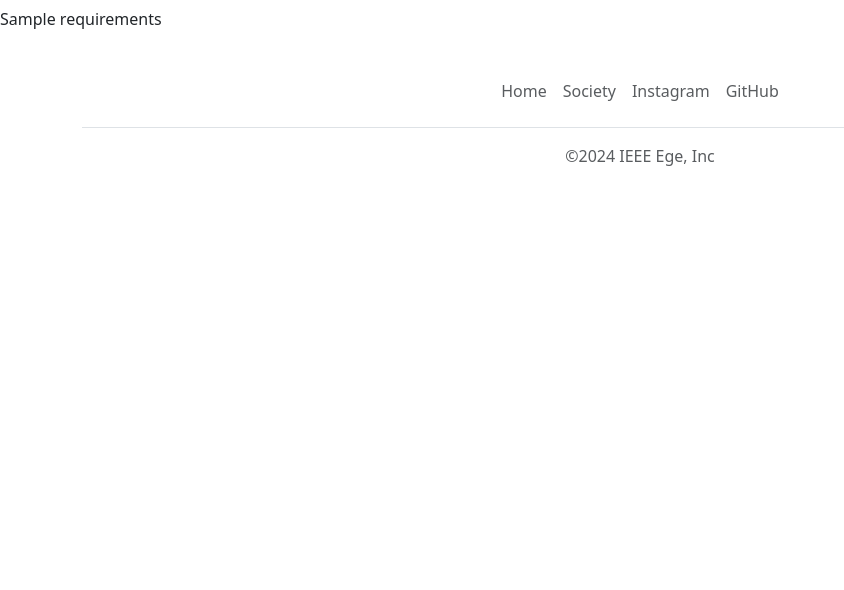
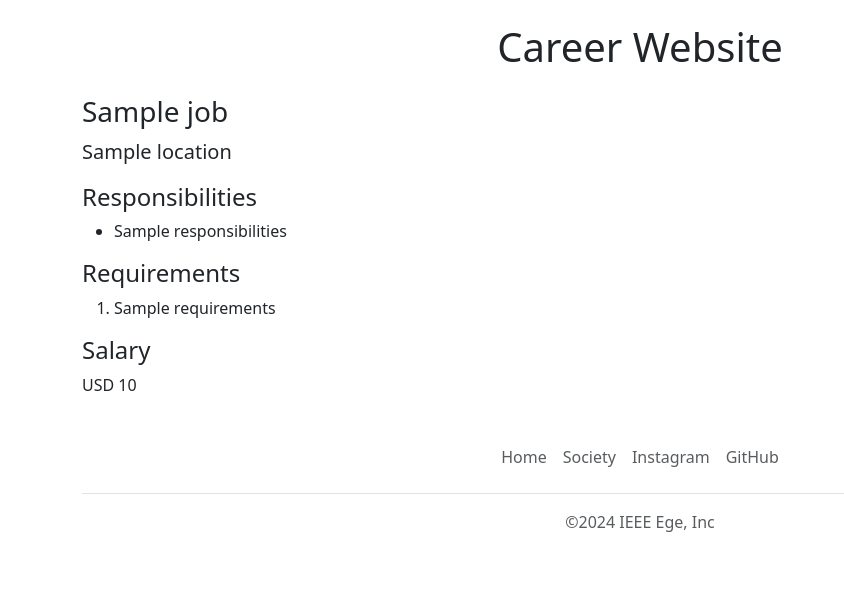
Before and after one commit to huseyinkaplann/Flask-trial-app, a Flask app: template templates/jobpage.html in a window 1280 px wide. Shown: the part 432-1022 px from the top of the page, without its empty margins (0-844 px from the left). Before the commit the page ends 598 px from the top, so only its background shows below. Run offline with Flask 3, Linux system fonts and the light colour scheme; the template is opened without the code that fills it: most values are stand-ins (such as "Sample title", 1, 10 or a date in 2020).

Commit message:
changed job pages

```diff
--- a/templates/jobpage.html
+++ b/templates/jobpage.html
@@ -5,21 +5,37 @@
     <meta charset="utf-8">
     <meta name="viewport" content="width=device-width, initial-scale=1"">
     <link href="https://cdn.jsdelivr.net/npm/bootstrap@5.3.2/dist/css/bootstrap.min.css" rel="stylesheet" integrity="sha384-T3c6CoIi6uLrA9TneNEoa7RxnatzjcDSCmG1MXxSR1GAsXEV/Dwwykc2MPK8M2HN" crossorigin="anonymous">
+    <style>
+      #banner {
+        height: 360px;
+        width: 100%;
+        margin-bottom: 16px;
+      }
+    </style>
   </head>
 
   <body>
     {% include 'nav.html' %}
-
-    <h3>Title</h3>
-    <p>{{job.title}}</p>
-    <h3>Location</h3>
-    <p>{{job.location}}</p>
-    <h3>Salary</h3>
-    <p>{{job.currency}} {{job.salary}}</p>
-    <h3>Responsibilities</h3>
-    <p>{{job.responsibilities}}</p>
-    <h3>Requirements</h3>
-    <p>{{job.requirements}}</p>
+    <img class="img-fluid" id="banner" src="banner.jpg" height="320">
+    <div class="container">
+      <h1 class="text-center mt-2 mb-4"">Career Website</h1>
+      <h3 class="mb-2">{{job.title}}</h3>
+      <p class="lead mt-0">{{job.location}}</p>
+      <h4>Responsibilities</h4>
+      <ul>
+        {% for line in job.responsibilities.split("\n") %}
+        <li>{{line}}</li>
+        {% endfor %}
+      </ul>
+      <h4>Requirements</h4>
+      <ol>
+        {% for line in job.requirements.split("\n") %}
+        <li>{{line}}</li>
+        {% endfor %}
+      </ol>
+      <h4>Salary</h4>
+      <p>{{job.currency}} {{job.salary}}</p>
+    </div>
 
     {% include 'footer.html' %}
   </body>
--- a/templates/nav.html
+++ b/templates/nav.html
@@ -1,6 +1,6 @@
 <nav class="navbar bg-light shadow-sm fixed-top bg-white">
   <div class="container-fluid">
-    <a class="navbar-brand" href="#">
+    <a class="navbar-brand" href="/">
       <img src="./static/logo.png">
     </a>
   </div>
```
